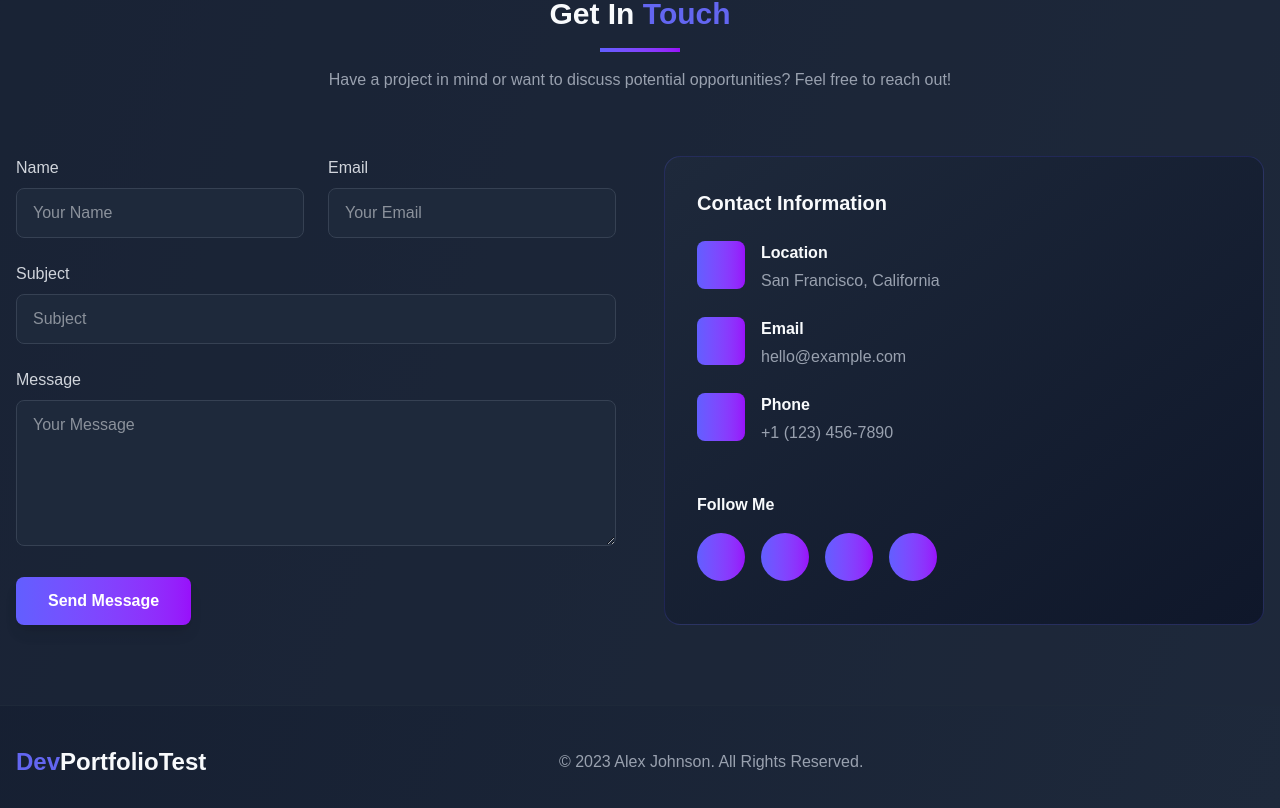
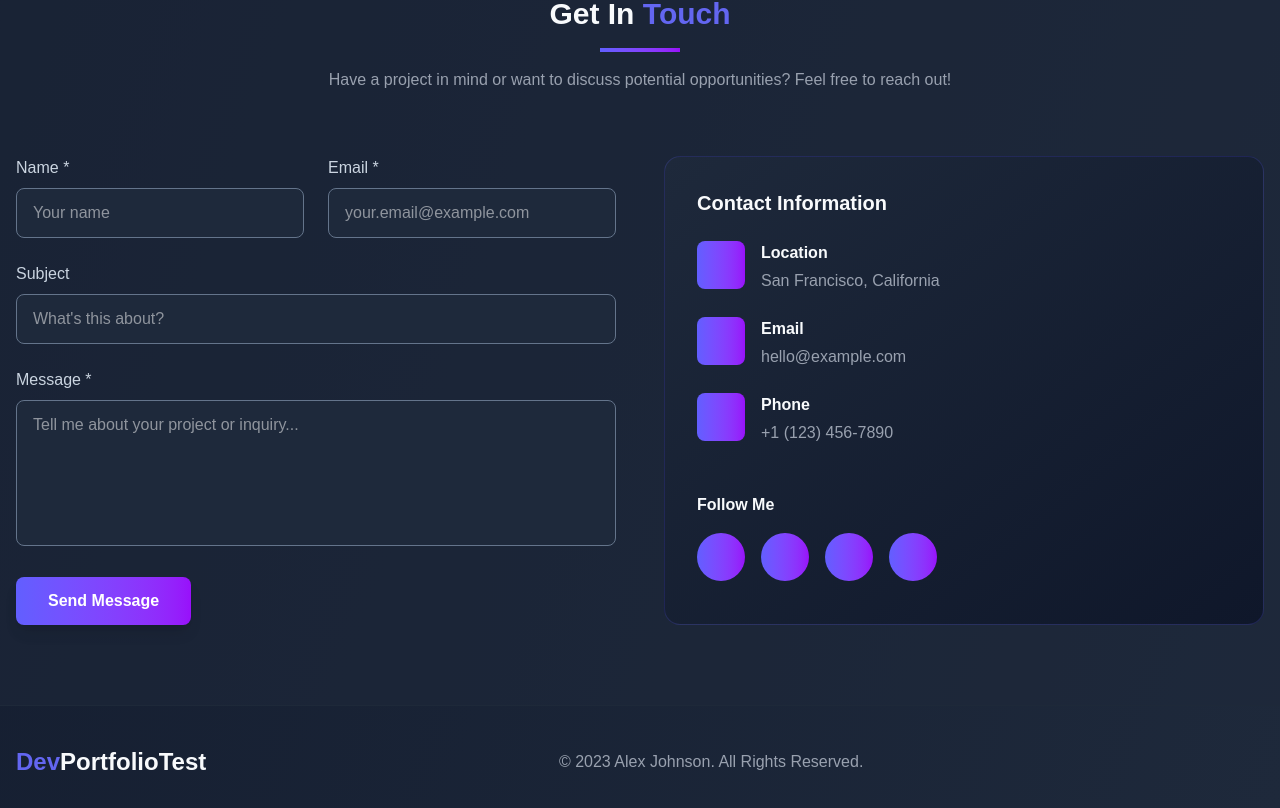
Before and after one commit to Braulin96/braulin-portfolio, a React (Vite) app: page / in a window 1280 px wide. Shown: the part 2942-3750 px from the top of the page. Built offline with nearby package versions, Linux system fonts and the light colour scheme.

Commit message:
created the Input component

```diff
--- a/src/components/Input/Input.tsx
+++ b/src/components/Input/Input.tsx
@@ -1,13 +1,68 @@
 import "./Input.styles.scss";
 
 type InputProps = {
-  children?: React.ReactNode;
+  formData: {
+    name: string;
+    email: string;
+    subject: string;
+    message: string;
+  };
+  label: string;
+  isRequired?: boolean;
+  type?: "text" | "email" | "textarea";
+  handleInputChange: (
+    e: React.ChangeEvent<HTMLInputElement | HTMLTextAreaElement>
+  ) => void;
 };
 
-const Input = ({}: InputProps) => {
+const Input = ({
+  formData,
+  handleInputChange,
+  label,
+  isRequired = false,
+  type = "text",
+}: InputProps) => {
+  const getPlaceholder = (): string => {
+    const fieldName = label.toLowerCase();
+
+    const placeholders: Record<string, string> = {
+      name: "Your name",
+      email: "your.email@example.com",
+      subject: "What's this about?",
+      message: "Tell me about your project or inquiry...",
+    };
+
+    return placeholders[fieldName] || `Your ${label}${isRequired ? " *" : ""}`;
+  };
+
   return (
     <div data-testid="Input" className="Input">
-      Input
+      <label className="block text-slate-300 mb-2">
+        {label}
+        {isRequired && " *"}
+      </label>
+
+      {type === "textarea" ? (
+        <textarea
+          name={label.toLowerCase()}
+          value={formData[label.toLowerCase() as keyof typeof formData] || ""}
+          onChange={handleInputChange}
+          rows={5}
+          className="w-full bg-slate-800 border border-slate-500 rounded-lg px-4 py-3 focus:outline-none focus:border-primary-blue transition-colors text-white resize-none"
+          placeholder={getPlaceholder()}
+          required={isRequired}
+        />
+      ) : (
+        <input
+          type={type === "email" ? "email" : "text"}
+          name={label.toLowerCase()}
+          value={formData[label.toLowerCase() as keyof typeof formData] || ""}
+          onChange={handleInputChange}
+          className="w-full bg-slate-800 border border-slate-500 rounded-lg px-4 py-3 focus:outline-none focus:border-primary-blue transition-colors text-white"
+          placeholder={getPlaceholder()}
+          required={isRequired}
+        />
+      )}
     </div>
   );
 };
--- a/src/components/PortfolioTest/PortfolioTest.tsx
+++ b/src/components/PortfolioTest/PortfolioTest.tsx
@@ -9,6 +9,7 @@ import Asset from "components/Asset/Asset";
 import Subtitle from "components/Subtitle/Subtitle";
 import ToolsBlock from "components/ToolsBlock/ToolsBlock";
 import ProjectCard from "components/ProjectCard/ProjectCard";
+import Input from "components/Input/Input";
 
 import { TollsCardData } from "constants/TollsCardData";
 import { PROJECT_LIST_DATA } from "constants/ProjectListData";
@@ -311,52 +312,32 @@ const PortfolioTest = () => {
             <div className="lg:w-1/2">
               <div className="space-y-6">
                 <div className="grid grid-cols-1 md:grid-cols-2 gap-6">
-                  <div>
-                    <label className="block text-gray-300 mb-2">Name</label>
-                    <input
-                      type="text"
-                      name="name"
-                      value={formData.name}
-                      onChange={handleInputChange}
-                      className="w-full bg-slate-800 border border-gray-700 rounded-lg px-4 py-3 focus:outline-none focus:border-primary-blue transition-colors"
-                      placeholder="Your Name"
-                    />
-                  </div>
-                  <div>
-                    <label className="block text-gray-300 mb-2">Email</label>
-                    <input
-                      type="email"
-                      name="email"
-                      value={formData.email}
-                      onChange={handleInputChange}
-                      className="w-full bg-slate-800 border border-gray-700 rounded-lg px-4 py-3 focus:outline-none focus:border-primary-blue transition-colors"
-                      placeholder="Your Email"
-                    />
-                  </div>
-                </div>
-
-                <div>
-                  <label className="block text-gray-300 mb-2">Subject</label>
-                  <input
-                    type="text"
-                    name="subject"
-                    value={formData.subject}
-                    onChange={handleInputChange}
-                    className="w-full bg-slate-800 border border-gray-700 rounded-lg px-4 py-3 focus:outline-none focus:border-primary-blue transition-colors"
-                    placeholder="Subject"
+                  <Input
+                    isRequired
+                    label="Name"
+                    formData={formData}
+                    handleInputChange={handleInputChange}
+                  />
+                  <Input
+                    isRequired
+                    label="Email"
+                    formData={formData}
+                    handleInputChange={handleInputChange}
                   />
                 </div>
 
-                <div>
-                  <label className="block text-gray-300 mb-2">Message</label>
-                  <textarea
-                    rows="5"
-                    name="message"
-                    value={formData.message}
-                    onChange={handleInputChange}
-                    className="w-full bg-slate-800 border border-gray-700 rounded-lg px-4 py-3 focus:outline-none focus:border-primary-blue transition-colors"
-                    placeholder="Your Message"></textarea>
-                </div>
+                <Input
+                  label="Subject"
+                  formData={formData}
+                  handleInputChange={handleInputChange}
+                />
+                <Input
+                  isRequired
+                  label="Message"
+                  formData={formData}
+                  handleInputChange={handleInputChange}
+                  type="textarea"
+                />
 
                 <button
                   onClick={handleContactSubmit}
```
